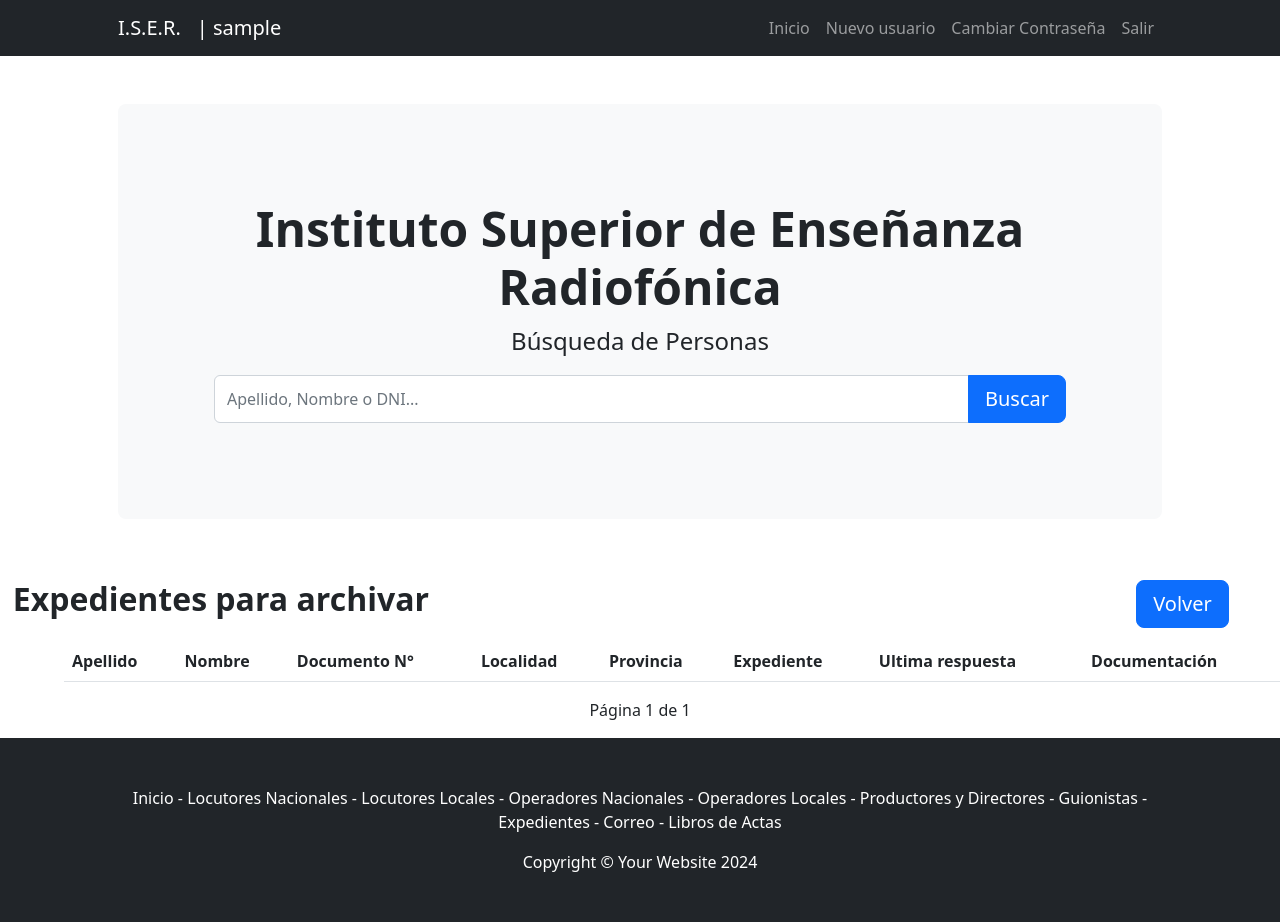
After one commit to gonzaz92/Servidor-ISER, a Django app: page /locutores_locales_archivo/ in a window 1280 px wide. The commit adds this page. Run offline with Django 3.2, Linux system fonts and the light colour scheme; a user stored in the database is signed in; tables that the repository leaves empty hold one stand-in row (values such as "Sample post"); lists and menus that the app fills with data are empty; some libraries are stand-ins or nearby versions.

Commit message:
Se agrego sección de archivo en locutores locales

```diff
--- a/Base_datos/models.py
+++ b/Base_datos/models.py
@@ -48,6 +48,9 @@ class Local(models.Model):
     año_certificado = models.IntegerField(validators=[MaxValueValidator(9999)], null='True', blank=True, verbose_name='Año Certificado Laboral')
     certificado = models.IntegerField(validators=[MaxValueValidator(999999999)], null='True', blank=True, verbose_name='Número GDE - Certificado Laboral')
     chequeo_certi = models.BooleanField(null='True', default=False)
+    inicio_tad = models.DateField(null='True', blank=True)
+    reclamo_tad = models.DateField(null='True', blank=True)
+
 
     class Meta:
         abstract = True
--- /dev/null
+++ b/Base_datos/templates/Base_datos/ll_archivo.html
@@ -0,0 +1,67 @@
+{% extends 'Base_datos/base.html' %}
+
+{% block contenido %}
+<div style="margin: 1%; width: 95%; display: flex; justify-content: space-between;">
+    <div>
+        <h2 style="font-weight: bold;">Expedientes para archivar</h2>
+    </div>
+    <div>
+        <a class="btn btn-primary btn-lg" style="justify-content: right;" href="{% url 'locutores_locales' %}" type="submit">Volver</a>
+    </div>
+</div>
+
+<div style="margin: 0; padding: 0; display: grid; place-items: center;">
+    <table class='table borderless' style="width: 95%; margin-left: 5%;">
+        <thead>
+            <tr>
+                <th>Apellido</th>
+                <th>Nombre</th>
+                <th>Documento N°</th>
+                <th>Localidad</th>
+                <th>Provincia</th>
+                <th>Expediente</th>
+                <th>Ultima respuesta</th>
+                <th>Documentación</th>
+            </tr>
+        </thead>
+        <tbody>
+            {% for locutor_local in ll_arch %}
+                <tr>
+                    <td style="text-transform: uppercase; padding-bottom: 1%;">{{ locutor_local.apellido }}</td>
+                    <td style="text-transform: capitalize; padding-bottom: 1%;">{{ locutor_local.nombre }}</td>
+                    <td style="padding-bottom: 1%;">{{ locutor_local.DNI }}</td>
+                    <td style="text-transform: capitalize; padding-bottom: 1%;">{{ locutor_local.localidad }}</td>
+                    <td style="text-transform: capitalize; padding-bottom: 1%;">{{ locutor_local.provincia }}</td>
+                    <td style="padding-bottom: 1%; font-size: small;">EX-{{ locutor_local.año_expediente }}-{{ locutor_local.número_expediente }}- -APN-SDYME#ENACOM</td>
+                    <td style="text-transform: padding-bottom: 1%;">{{ locutor_local.reclamo_tad }}</td>
+                    <td style="padding-bottom: 1%;">
+                        <a class="link" href="{% url 'ver_locutor_local' locutor_local.id %}" type="submit">Abrir</a>
+                        -
+                        <a class="link" href="{% url 'actualizar_ll' locutor_local.id %}" type="submit">Actualizar</a>
+                        {% comment %} -
+                        <a class="link" href="{% url 'borrar' locutor_local.id %}" type="submit">Borrar</a> {% endcomment %}
+                    </td>
+                </tr>
+            {% endfor %}
+        </tbody>
+    </table>
+    <div style='text-align: center;'>
+        <span class="step-links">
+            {% if ll_arch.has_previous %}
+                <a href="?page=1">&laquo; primera</a>
+                <a href="?page={{ ll_arch.previous_page_number }}">anterior</a>
+            {% endif %}
+
+            <span class="current-page">
+                Página {{ ll_arch.number }} de {{ ll_arch.paginator.num_pages }}
+            </span>
+
+            {% if ll_arch.has_next %}
+                <a href="?page={{ ll_arch.next_page_number }}">siguiente</a>
+                <a href="?page={{ ll_arch.paginator.num_pages }}">última &raquo;</a>
+            {% endif %}
+        </span>
+    </div>
+</div>
+<p></p>
+{% endblock %}
--- a/Base_datos/views.py
+++ b/Base_datos/views.py
@@ -13,6 +13,7 @@ from django.contrib.auth.forms import PasswordChangeForm
 from django.contrib.auth.decorators import login_required, user_passes_test
 from django.utils.decorators import method_decorator
 from django.core.paginator import Paginator
+from datetime import datetime, timedelta
 
 # Permisos Locutor Nacional
 
@@ -151,12 +152,21 @@ completos_local = Q(número_disposición__isnull=True) & Q(chequeo_expediente=Fa
                                                                                     Q(chequeo_certi=True)
                                                                                     )
 
-incompletos_local = Q(número_disposición__isnull=True) & Q(chequeo_expediente=False) & (
-                                                                                        Q(chequeo_dni=False) |
-                                                                                        Q(chequeo_formulario=False) |
-                                                                                        Q(chequeo_secu=False) |
-                                                                                        Q(chequeo_certi=False)
-                                                                                        )
+limite = datetime.now().date() - timedelta(days=10)
+
+incompletos_local = Q(número_disposición__isnull=True) & Q(chequeo_expediente=False) & (Q(reclamo_tad__gte=limite) | Q(reclamo_tad__isnull=True)) & (
+                                                                                                                                                    Q(chequeo_dni=False) |
+                                                                                                                                                    Q(chequeo_formulario=False) |
+                                                                                                                                                    Q(chequeo_secu=False) |
+                                                                                                                                                    Q(chequeo_certi=False)
+                                                                                                                                                    )
+
+archivo_local = Q(número_disposición__isnull=True) & Q(chequeo_expediente=False) & Q(reclamo_tad__lt=limite) & (
+                                                                                                                Q(chequeo_dni=False) |
+                                                                                                                Q(chequeo_formulario=False) |
+                                                                                                                Q(chequeo_secu=False) |
+                                                                                                                Q(chequeo_certi=False)
+                                                                                                                )
 
 ########################## Funciones para condición ############################
 
@@ -293,6 +303,12 @@ def ll_completos_exp(request):
 def ll_incompletos(request):
     ll = pag_local(request, Locutor_local, incompletos_local)
     return render(request, 'Base_datos/ll_incompletos.html', {'ll' : ll} )
+
+@login_required
+@user_passes_test(ver_LocutorLocal)
+def ll_archivo(request):
+    ll_arch = pag_local(request, Locutor_local, archivo_local)
+    return render(request, 'Base_datos/ll_archivo.html', {'ll_arch' : ll_arch} )
 
 @method_decorator(login_required, name='get')
 @method_decorator(user_passes_test(carga_LocutorLocal), name='get')
--- a/servidor/urls.py
+++ b/servidor/urls.py
@@ -20,7 +20,7 @@ from django.conf.urls.static import static
 from django.contrib.admin.views.decorators import staff_member_required
 from Base_datos.views import (index, buscar, UserSingUp, UserLogin, UserLogout, ChangePassword,
                             locutores, ln_completos, ln_completos_exp,ln_incompletos, CrearLocutorNacional, ListarLocutorNacional, VerLocutorNacional, ActualizarLN,
-                            locutor_local, ll_completos, ll_completos_exp,ll_incompletos, CrearLocutorLocal, ListarLocutorLocal, VerLocutorLocal, ActualizarLL,
+                            locutor_local, ll_completos, ll_completos_exp,ll_incompletos, ll_archivo, CrearLocutorLocal, ListarLocutorLocal, VerLocutorLocal, ActualizarLL,
                             operadores_nacionales,
                             oprn_completos, oprn_completos_exp, oprn_incompletos, CrearOperadordeRadio, ListarOperadordeRadio, VerOperadordeRadio, ActualizarOPR,
                             optvn_completos, optvn_completos_exp,optvn_incompletos, CrearOperadordeTV, ListarOperadordeTV, VerOperadordeTV, ActualizarOPTV,
@@ -63,6 +63,7 @@ urlpatterns = [
     path('locutores_locales_completos/', ll_completos, name='ll_completos'),
     path('locutores_locales_completos_expedientes/', ll_completos_exp, name='ll_completos_exp'),
     path('locutores_locales_incompletos/', ll_incompletos, name='ll_incompletos'),
+    path('locutores_locales_archivo/', ll_archivo, name='ll_archivo'),
     path('locutor_local/<int:pk>/', VerLocutorLocal.as_view(), name='ver_locutor_local'),
     path('locutor_local/<int:pk>/actualizar/', ActualizarLL.as_view(), name='actualizar_ll'),
 
```
Also changed, not shown: Base_datos/forms.py (+7 -0 lines), Base_datos/templates/Base_datos/locutor_local_form.html (+8 -0 lines), Base_datos/templates/Base_datos/locutores_locales.html (+11 -0 lines), Base_datos/migrations/0009_locutor_local_inicio_tad_locutor_local_reclamo_tad_and_more.py (added), expedientes/migrations/0007_alter_expediente_estado.py (added).
